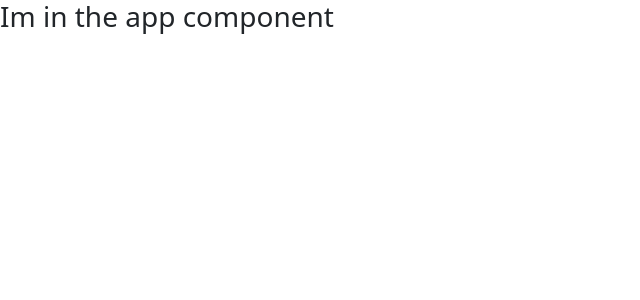
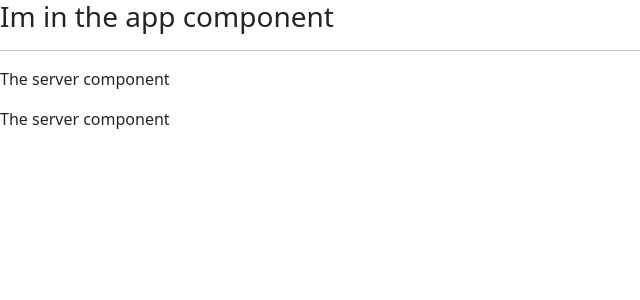
Before and after one commit to AlexGroat/learn-angular, an Angular app: page / in a window 1280 px wide. Shown: the top 300 px of the page, without its empty margins (0-640 px from the left). Built offline with nearby package versions, Linux system fonts and the light colour scheme.

Commit message:
creating components with the cli and nesting components

```diff
--- a/src/app/app.component.html
+++ b/src/app/app.component.html
@@ -1 +1,3 @@
 <h3>Im in the app component</h3>
+<hr>
+<app-servers></app-servers>
--- a/src/app/app.module.ts
+++ b/src/app/app.module.ts
@@ -3,10 +3,14 @@ import { BrowserModule } from '@angular/platform-browser';
 
 
 import { AppComponent } from './app.component';
+import { ServerComponent } from './server/server.component';
+import { ServersComponent } from './servers/servers.component';
 
 @NgModule({
   declarations: [
-    AppComponent
+    AppComponent,
+    ServerComponent,
+    ServersComponent
   ],
   imports: [
     BrowserModule,
--- /dev/null
+++ b/src/app/servers/servers.component.html
@@ -0,0 +1,2 @@
+<app-server></app-server>
+<app-server></app-server>
--- /dev/null
+++ b/src/app/servers/servers.component.ts
@@ -0,0 +1,15 @@
+import { Component, OnInit } from '@angular/core';
+
+@Component({
+  selector: 'app-servers',
+  templateUrl: './servers.component.html',
+  styleUrls: ['./servers.component.css']
+})
+export class ServersComponent implements OnInit {
+
+  constructor() { }
+
+  ngOnInit(): void {
+  }
+
+}
```
Also changed, not shown: src/app/servers/servers.component.css (added), 1 other file (tests, documents, lock files or other folders).
